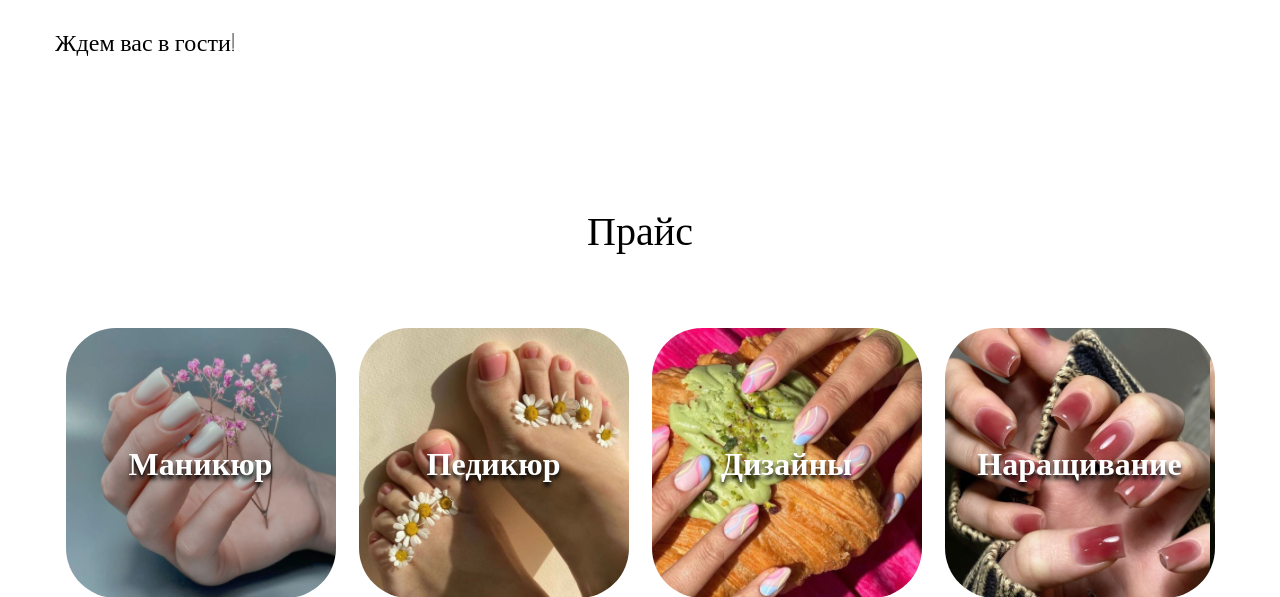
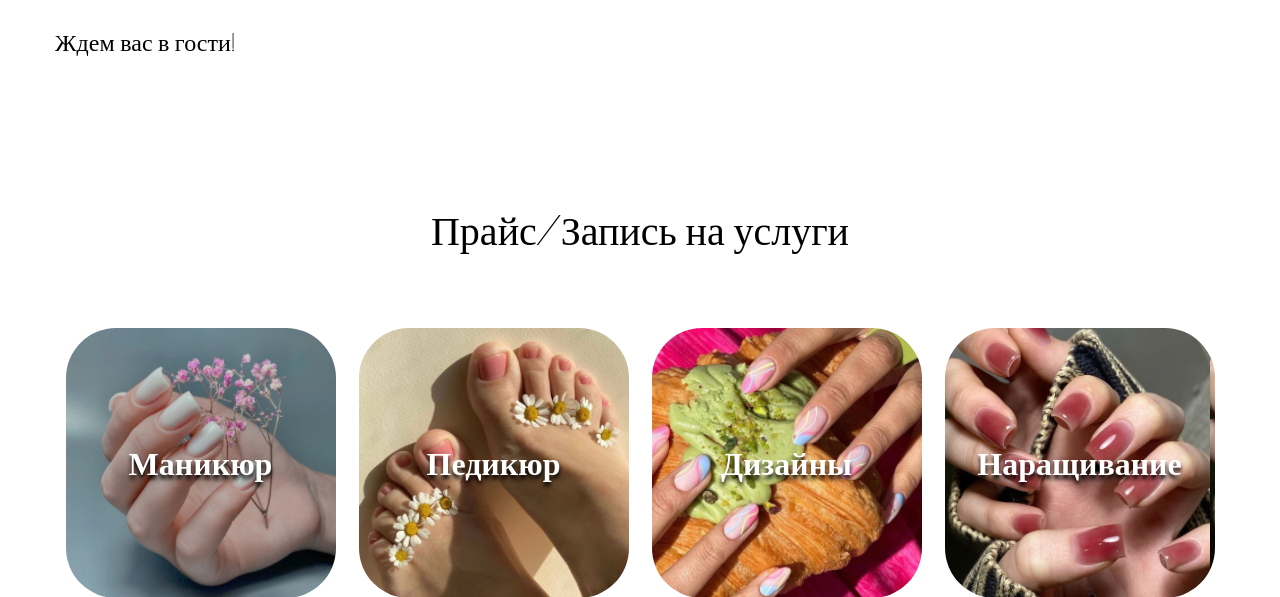
Before and after one commit to pivoforever/Nail_salon, a PHP site: page / in a window 1280 px wide. Shown: the part 2551-3148 px from the top of the page. Run offline with PHP 8.4, Linux system fonts and the light colour scheme; some libraries are stand-ins or nearby versions.

Commit message:
Настраиваю модальное окно

```diff
--- a/index.html
+++ b/index.html
@@ -92,7 +92,7 @@
     <!-- Прайс -->
     <div class="price">
       <div class="container">
-        <h2 id="price">Прайс</h2>
+        <h2 id="price">Прайс/Запись на услуги</h2>
         <div class="price-items">
           <a href="#" class="price-item price-item1">Маникюр</a>
           <a href="#" class="price-item price-item2">Педикюр</a>
@@ -187,7 +187,7 @@
   <div id="modal" class="modal">
     <div class="modal-content">
         <span id="closeModalBtn">&times;</span> <!-- Кнопка закрытия -->
-        <h2>Запись на услугу</h2>
+        <h2>Запись на услуги</h2>
         <form>
             <label for="name">Имя:</label>
             <input type="text" id="name" name="name" required>
--- a/style/main.css
+++ b/style/main.css
@@ -421,10 +421,12 @@ form {
     display: flex;
     flex-direction: column;
     gap: 10px;
+    margin-top: 25px;
 }
 
 form label {
     font-weight: bold;
+    font-size: 24px;
 }
 
 form input, form select, form button {
```
